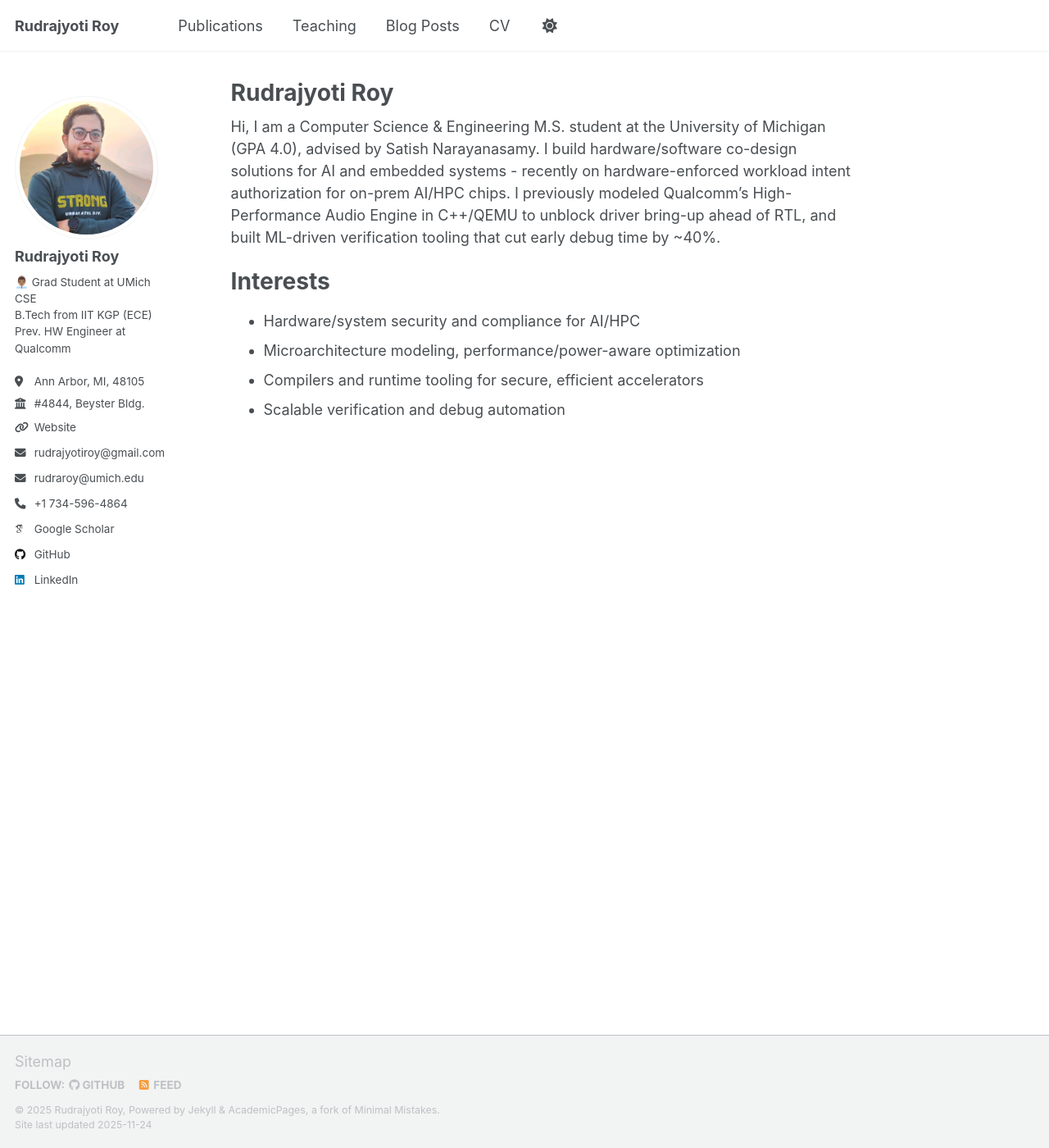
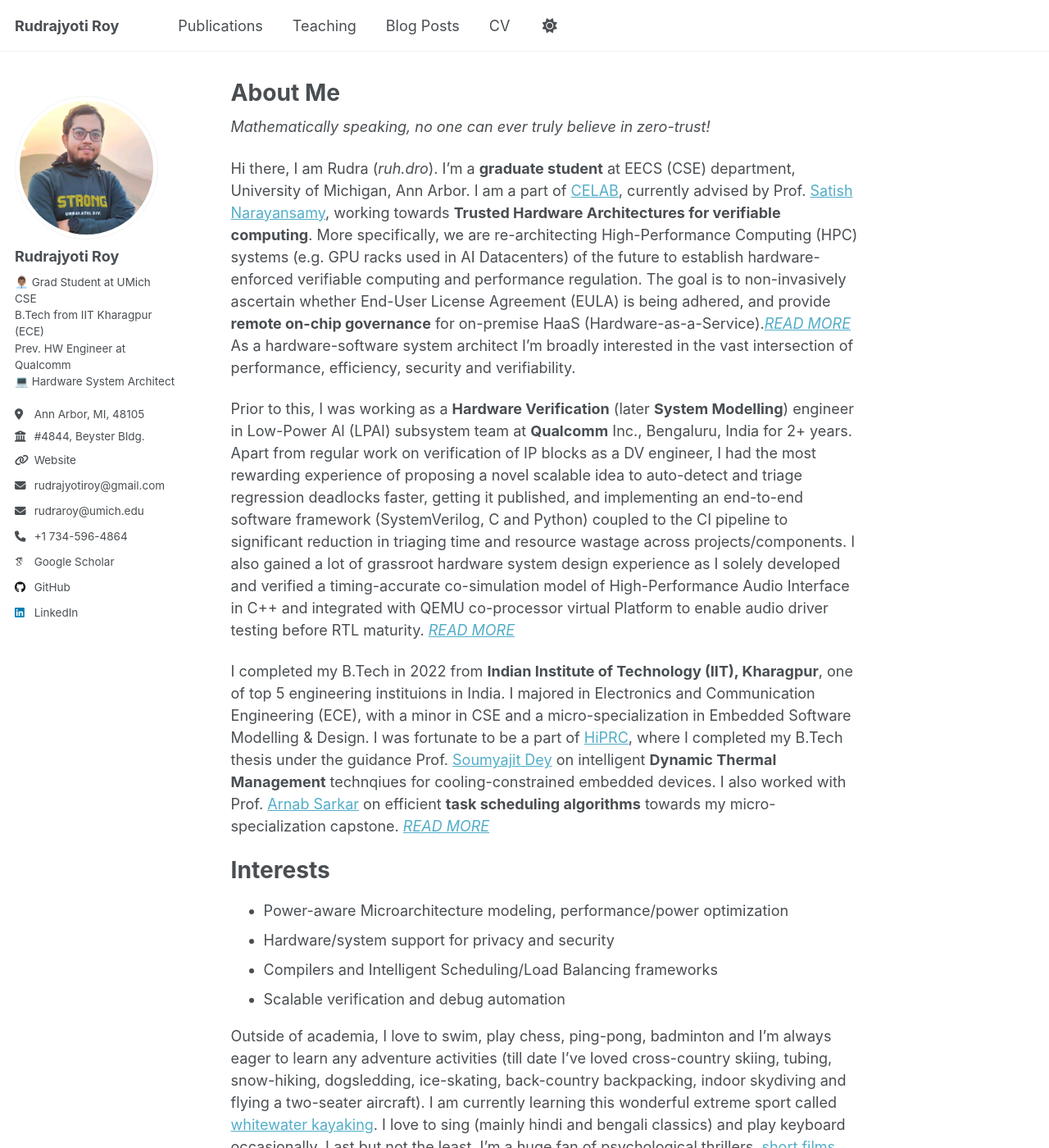
Before and after one commit to rudrajyotiroy/rudrajyotiroy.github.io, a Jekyll site: the page built from _pages/about.md, in a window 1280 px wide and 1400 px high. Shown: the whole window at 82% size. Built offline with Jekyll 4.4.1, drawn with Linux system fonts in a browser that asks for light colours; some web fonts are replaced; a script that is not in the unit is left out; some of the changed text lies outside the part shown.

Commit message:
Bio update

```diff
--- a/_config.yml
+++ b/_config.yml
@@ -26,7 +26,7 @@ author:
   avatar           : "profile.png"
   name             : "Rudrajyoti Roy"
   pronouns         : # example: "she/her"
-  bio              : "👨🏽‍💼 Grad Student at UMich CSE <br/> B.Tech from IIT KGP (ECE) <br/> Prev. HW Engineer at Qualcomm <br/>"
+  bio              : "👨🏽‍💼 Grad Student at UMich CSE <br/> B.Tech from IIT Kharagpur (ECE) <br/> Prev. HW Engineer at Qualcomm <br/> 💻 Hardware System Architect "
   employer         : "#4844, Beyster Bldg."
   location         : "Ann Arbor, MI, 48105"
   uri              : "rudrajyotiroy.github.io"
--- a/_pages/about.md
+++ b/_pages/about.md
@@ -1,17 +1,30 @@
 ---
 permalink: /
-title: "Rudrajyoti Roy"
+title: "About Me"
 author_profile: true
 redirect_from:
   - /about/
   - /about.html
 ---
 
-Hi, I am a Computer Science & Engineering M.S. student at the University of Michigan (GPA 4.0), advised by Satish Narayanasamy. I build hardware/software co-design solutions for AI and embedded systems - recently on hardware-enforced workload intent authorization for on-prem AI/HPC chips. I previously modeled Qualcomm's High-Performance Audio Engine in C++/QEMU to unblock driver bring-up ahead of RTL, and built ML-driven verification tooling that cut early debug time by ~40%.
+*Mathematically speaking, no one can ever truly believe in zero-trust!*
+
+
+Hi there, I am Rudra (*ruh.dro*). I'm a **graduate student** at EECS (CSE) department, University of Michigan, Ann Arbor. I am a part of [CELAB](https://ce.engin.umich.edu/people/), currently advised by Prof. [Satish Narayansamy](https://gamma.app/docs/Satish-Narayanasamy-1bc74e8e413szqa), working towards **Trusted Hardware Architectures for verifiable computing**. More specifically, we are re-architecting High-Performance Computing (HPC) systems (e.g. GPU racks used in AI Datacenters) of the future to establish hardware-enforced verifiable computing and performance regulation. The goal is to non-invasively ascertain whether End-User License Agreement (EULA) is being adhered, and provide **remote on-chip governance** for on-premise HaaS (Hardware-as-a-Service).[*READ MORE*](https://rudrajyotiroy.github.io/blog-posts/current-research)
+As a hardware-software system architect I'm broadly interested in the vast intersection of performance, efficiency, security and verifiability.
+
+Prior to this, I was working as a **Hardware Verification** (later **System Modelling**) engineer in Low-Power Al (LPAI) subsystem team at **Qualcomm** Inc., Bengaluru, India for 2+ years. Apart from regular work on verification of IP blocks as a DV engineer, I had the most rewarding experience of proposing a novel scalable idea to auto-detect and triage regression deadlocks faster, getting it published, and implementing an end-to-end software framework (SystemVerilog, C and Python) coupled to the CI pipeline to significant reduction in triaging time and resource wastage across projects/components. I also gained a lot of grassroot hardware system design experience as I solely developed and verified a timing-accurate co-simulation model of High-Performance Audio Interface in C++ and integrated with QEMU co-processor virtual Platform to enable audio driver testing before RTL maturity. [*READ MORE*](https://rudrajyotiroy.github.io/blog-posts/qualcomm)
+
+I completed my B.Tech in 2022 from **Indian Institute of Technology (IIT), Kharagpur**, one of top 5 engineering instituions in India. I majored in Electronics and Communication Engineering (ECE), with a minor in CSE and a micro-specialization in Embedded Software Modelling & Design. I was fortunate to be a part of [HiPRC](https://cse.iitkgp.ac.in/resgrp/hiprc/index.php), where I completed my B.Tech thesis under the guidance Prof. [Soumyajit Dey](https://cse.iitkgp.ac.in/~soumya/) on intelligent **Dynamic Thermal Management** technqiues for cooling-constrained embedded devices. I also worked with Prof. [Arnab Sarkar](https://cse.iitkgp.ac.in/~arnabs/) on efficient **task scheduling algorithms** towards my micro-specialization capstone. [*READ MORE*](https://rudrajyotiroy.github.io/blog-posts/undergrad-research)
 
 Interests
 ======
-- Hardware/system security and compliance for AI/HPC
-- Microarchitecture modeling, performance/power-aware optimization
-- Compilers and runtime tooling for secure, efficient accelerators
+- Power-aware Microarchitecture modeling, performance/power optimization
+- Hardware/system support for privacy and security
+- Compilers and Intelligent Scheduling/Load Balancing frameworks
 - Scalable verification and debug automation
+
+
+Outside of academia, I love to swim, play chess, ping-pong, badminton and I'm always eager to learn any adventure activities (till date I've loved cross-country skiing, tubing, snow-hiking, dogsledding, ice-skating, back-country backpacking, indoor skydiving and flying a two-seater aircraft). I am currently learning this wonderful extreme sport called [whitewater kayaking](https://www.youtube.com/watch?v=MCWgtihbhdI). I love to sing (mainly hindi and bengali classics) and play keyboard occasionally. Last but not the least, I'm a huge fan of psychological thrillers, [short films](https://www.youtube.com/@RoyalStagBarrelSelectShorts/videos), F1, data-driven/simulated [game theory](https://www.youtube.com/@PrimerBlobs/videos), ([sometimes overly](https://www.youtube.com/watch?v=JEiSTzK-A2A)) technical documentaries and all [Air Crash Investigations](https://www.youtube.com/@MentourPilot).
+
+Thanks for visiting my page! If you found anything remotely interesting and have ideas to contribute or if you simply want to connect, feel free to email me or drop a Hi on LinkedIn.
```
Also changed, not shown: _pages/404.md (+31 -1 lines), markdown-cheat-sheet.md (added, +119 -0 lines).
